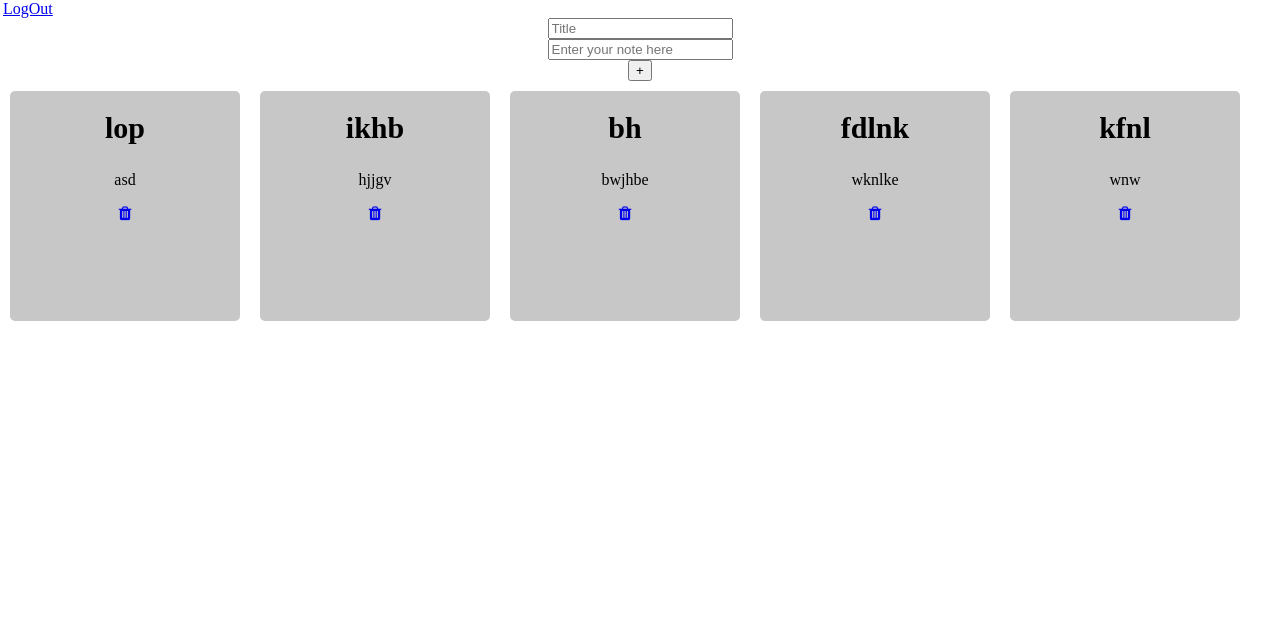
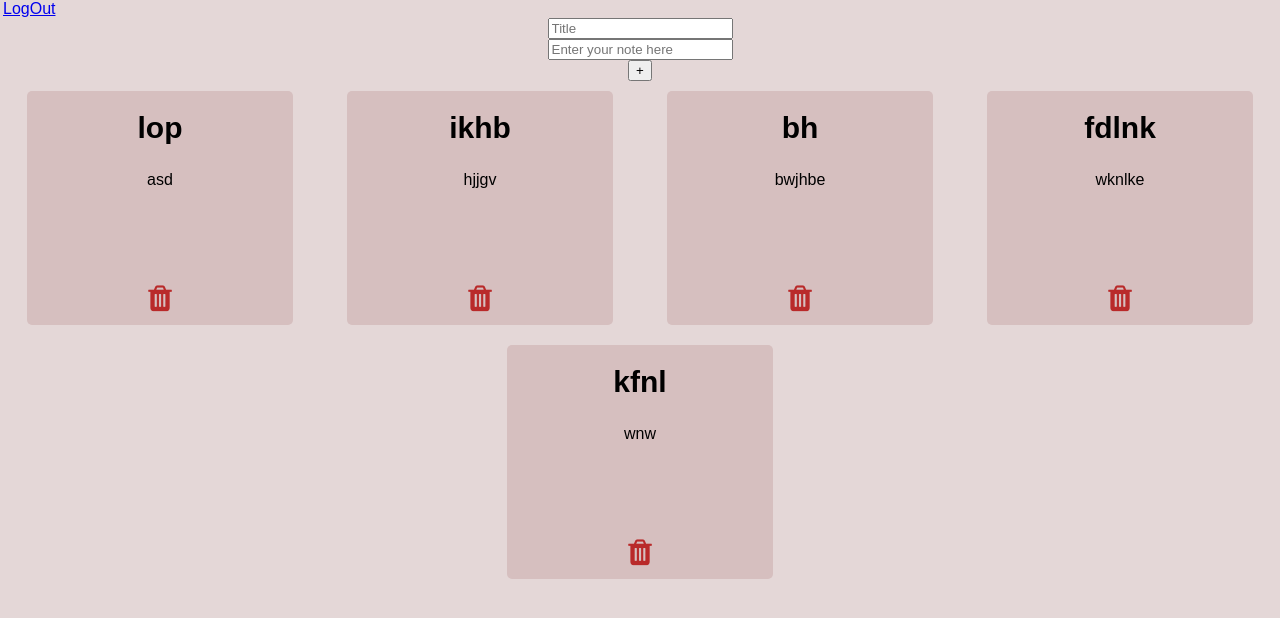
Before and after one commit to ankitpakhale/todolist, a Django app: template todoapp/templates/dashboard.html in a window 1280 px wide. Shown: the top 618 px of the page. Run offline with Django 4.2, Linux system fonts and the light colour scheme; the template is opened without the code that fills it: values that come from a table or form of the project are taken from there, others are empty; data comes from the database, SQL or seed files in the repository; both versions use the stored data as it was after the commit.

Commit message:
design changes

```diff
--- a/todoapp/templates/dashboard.html
+++ b/todoapp/templates/dashboard.html
@@ -8,11 +8,21 @@
     <link rel="stylesheet" href="https://cdnjs.cloudflare.com/ajax/libs/font-awesome/4.7.0/css/font-awesome.min.css">
     <title>Todo Dashboard</title>
     <style>
-        body{
+        body {
             padding: 0;
             margin: 0;
+            background-color: #e4d7d7;
+            font-family: 'Ubuntu', sans-serif;
+
         }
-        .insideBox{
+
+        .container {
+            width: 100%;
+            height: auto;
+
+        }
+
+        .insideBox {
             display: flex;
             flex-direction: column;
 
@@ -20,32 +30,48 @@
             align-items: center;
         }
 
-        .fields{
+        .fields {
             display: flex;
+            flex-direction: row;
+            flex-flow: wrap;
+            box-sizing: border-box;
+            justify-content:space-around;
+
         }
-        .card{
-            width: 220px;
-            height: 220px;
-            background-color: rgb(199, 199, 199);
+
+        .card {
+            width: 20%;
+            height: 20%;
+            background-color: #d6bfbf;
             margin: 10px;
             padding: 5px;
             text-align: center;
             border-radius: 5px;
             transition: all 0.5s ease;
         }
-        .card:hover{
+
+        .card:hover {
             transition: all 0.5s ease;
-            box-shadow: 5px 5px 5px #dfdfdf;
+            box-shadow: 5px 5px 5px #d19898;
         }
-        .card h5{
-            font-size:30px;
-            font-weight:bold;
+
+        .card h5 {
+            font-size: 30px;
+            font-weight: bold;
             padding: 10px;
             margin: 5px;
         }
 
+        .fa-trash {
+            font-size: 30px;
+            color: #b92a2a;
+            margin: 78px 3px 7px 3px;
+        }
+
+
     </style>
 </head>
+
 <body>
     <div class="container">
         <div class="head">
@@ -60,8 +86,8 @@
             <form method="POST">
                 {% csrf_token %}
                 <div class="insideBox">
-                    <input name = "title" class="field" type="text" placeholder="Title">
-                    <input name = "note" class="field" type="text" name="text" placeholder="Enter your note here">
+                    <input name="title" class="field" type="text" placeholder="Title">
+                    <input name="note" class="field" type="text" name="text" placeholder="Enter your note here">
                     <input type="submit" value="+">
                 </div>
             </form>
@@ -72,7 +98,7 @@
             <div class="card">
                 <h5>{{i.title}}</h5>
                 <p>{{i.description}}</p>
-                <a href="{% url 'delete-card' i.id %}"><i class="fa fa-trash" aria-hidden="true"></i></a>
+                <a class="delete" href="{% url 'delete-card' i.id %}"><i class="fa fa-trash" aria-hidden="true"></i></a>
             </div>
             {% endfor %}
         </div>
```
Also changed, not shown: todoapp/views.py (+2 -7 lines), db.sqlite3.
